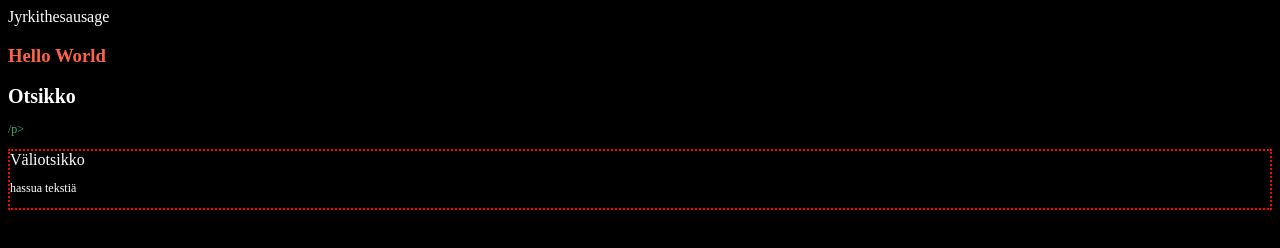
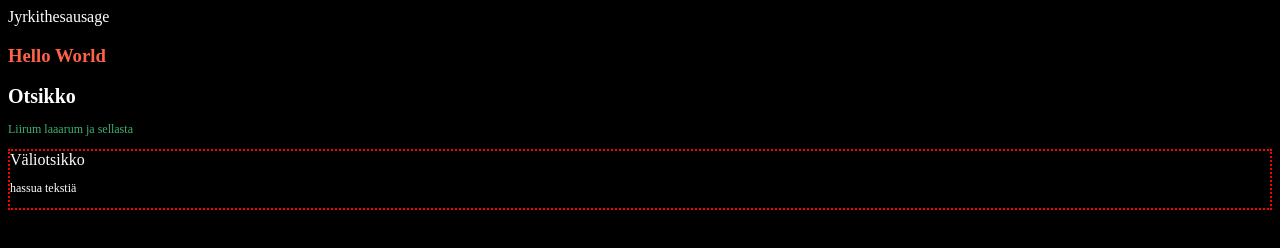
Before and after one commit to Rolle27/index.html, a plain HTML site: page index.html in a window 1280 px wide. Drawn offline with Linux system fonts and the light colour scheme.

Commit message:
Update index.html

```diff
--- a/index.html
+++ b/index.html
@@ -11,7 +11,7 @@
 <body>
     <h1>Otsikko</h1>
     <div>
-        <p style="color:MediumSeaGreen;">/p>
+        <p style="color:MediumSeaGreen;">Liirum laaarum ja sellasta</p>
    </div>
 <div class="reunus"
     <h2>Väliotsikko</h2>
```
